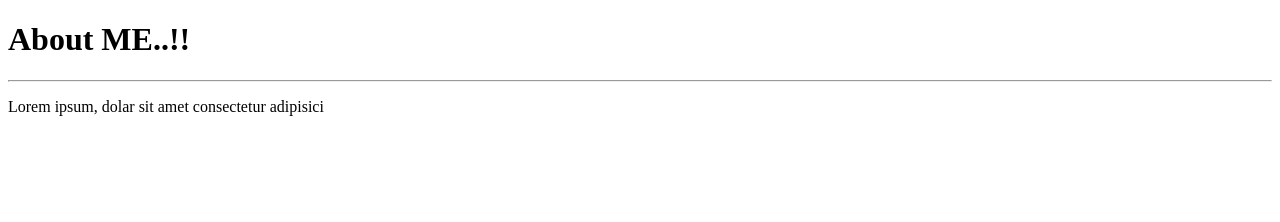
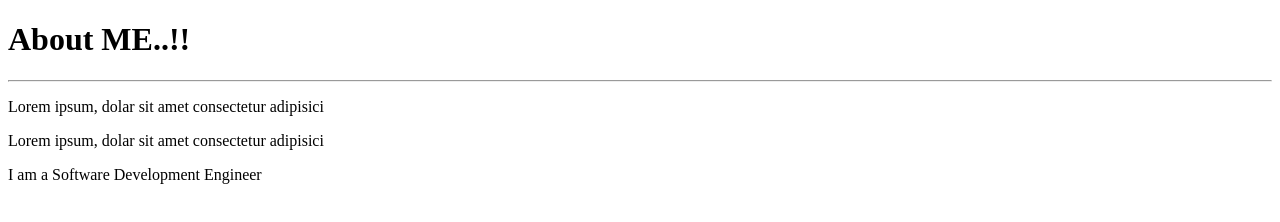
Before and after one commit to Archit-2304/My-Portfolio, a plain HTML site: page about.html in a window 1280 px wide. Drawn offline with Linux system fonts and the light colour scheme.

Commit message:
update about.html

```diff
--- a/about.html
+++ b/about.html
@@ -10,8 +10,16 @@
     <h1>About ME..!!</h1>
     <hr>
     <p>
-
     Lorem ipsum, dolar sit amet consectetur adipisici
     </p>
+
+    <p>
+        Lorem ipsum, dolar sit amet consectetur adipisici
+    </p>
+
+    <p>
+        I am a Software Development Engineer
+    </p>
+
 </body>
 </html>
```
